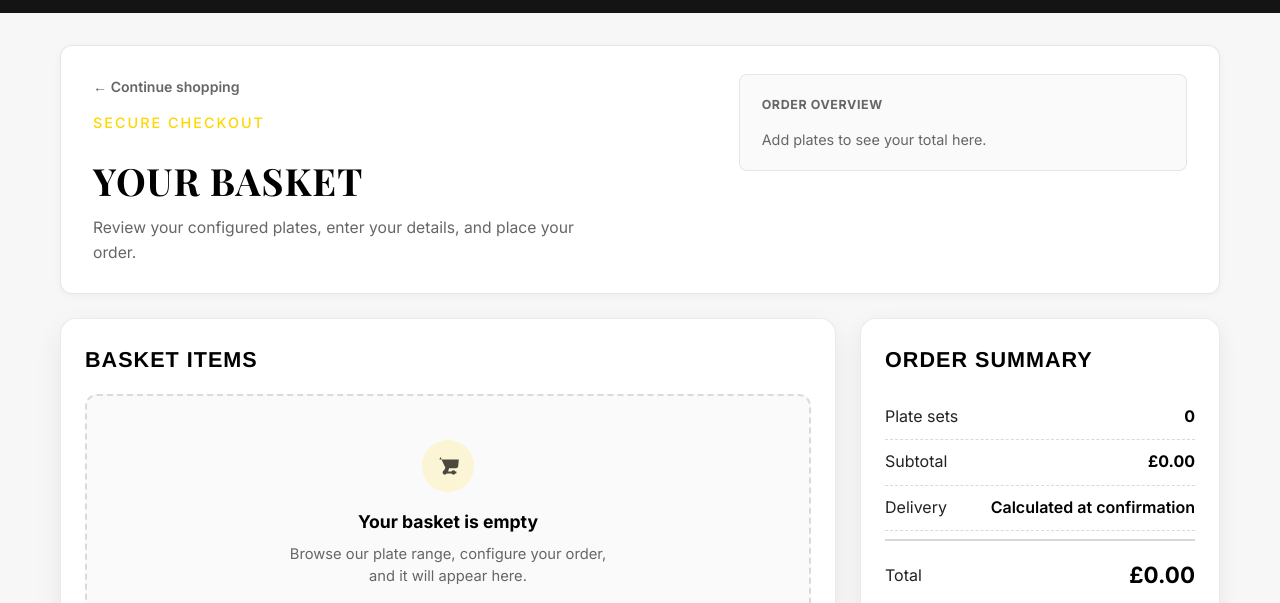
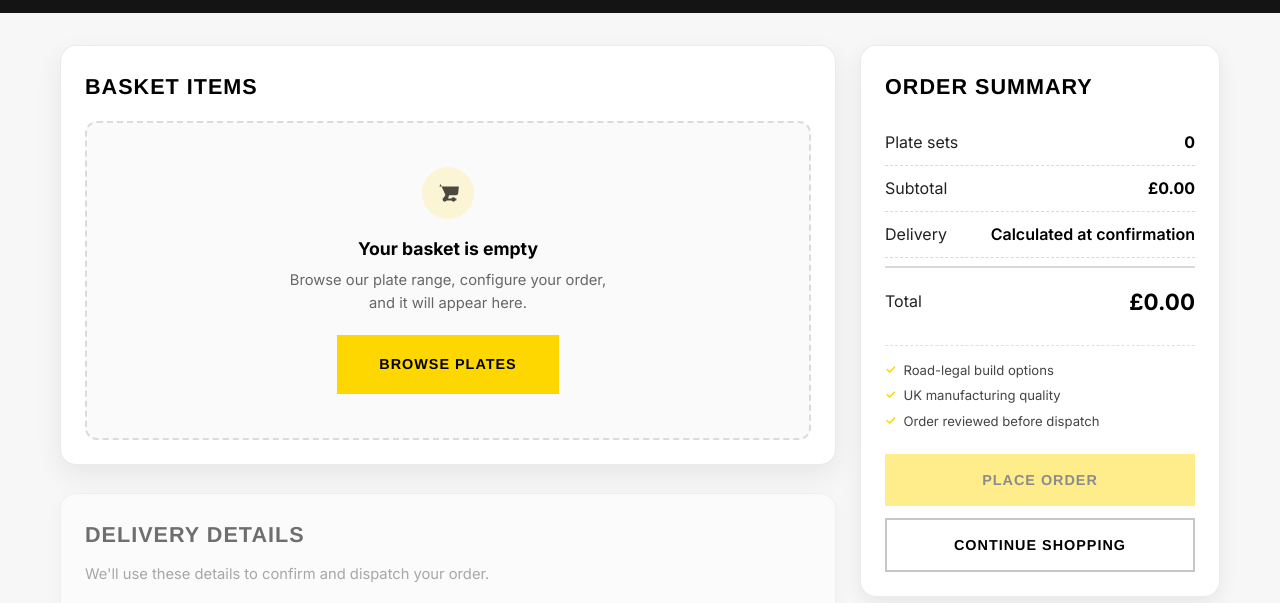
Before and after one commit to TamGamer97/the-plate-shop, a plain HTML site: page basket.html in a window 1280 px wide. Shown: the part 99-702 px from the top of the page. Drawn offline with nearby package versions, Linux system fonts and the light colour scheme; a web font is replaced by a local one.

Commit message:
basket update

```diff
--- a/basket.html
+++ b/basket.html
@@ -49,33 +49,6 @@
     </nav>
 
     <main class="basket-page">
-        <section class="basket-hero">
-            <div class="container">
-                <div class="basket-hero-card basket-hero-layout" id="basketHeroCard">
-                    <div class="basket-hero-info">
-                        <a href="index.html#plates" class="product-back-link basket-back-link">← Continue shopping</a>
-                        <p class="section-label basket-hero-label">Secure Checkout</p>
-                        <h1 class="basket-title">Your Basket</h1>
-                        <p class="basket-subtitle">Review your configured plates, enter your details, and place your order.</p>
-                    </div>
-                    <aside class="basket-hero-summary" aria-live="polite">
-                        <p class="basket-hero-summary-label">Order Overview</p>
-                        <div class="basket-hero-stats">
-                            <div class="basket-hero-stat">
-                                <span>Plate sets</span>
-                                <strong id="basketHeroCount">0</strong>
-                            </div>
-                            <div class="basket-hero-stat">
-                                <span>Subtotal</span>
-                                <strong id="basketHeroSubtotal">£0.00</strong>
-                            </div>
-                        </div>
-                        <p class="basket-hero-empty-note" id="basketHeroEmptyNote">Add plates to see your total here.</p>
-                    </aside>
-                </div>
-            </div>
-        </section>
-
         <section class="basket-content-section">
             <div class="container">
                 <div class="basket-checkout-layout">
--- a/css/styles.css
+++ b/css/styles.css
@@ -801,6 +801,10 @@ body.menu-open {
     min-height: 100vh;
     padding-top: 0.5rem;
     padding-bottom: 5rem;
+}
+
+.basket-page .basket-content-section {
+    padding-top: 1.5rem;
 }
 
 .product-hero,
--- a/js/script.js
+++ b/js/script.js
@@ -517,9 +517,6 @@ function initBasketPage() {
     if (!basketNode) return;
 
     const basketEmptyState = document.getElementById('basketEmptyState');
-    const basketHeroCard = document.getElementById('basketHeroCard');
-    const basketHeroCount = document.getElementById('basketHeroCount');
-    const basketHeroSubtotal = document.getElementById('basketHeroSubtotal');
     const itemCountNode = document.getElementById('basketItemCount');
     const subtotalNode = document.getElementById('basketSubtotal');
     const totalNode = document.getElementById('basketGrandTotal');
@@ -557,7 +554,6 @@ function initBasketPage() {
 
         basketNode.innerHTML = '';
         setBasketVisibility(hasItems);
-        basketHeroCard.classList.toggle('has-items', hasItems);
 
         items.forEach(item => {
             const lineTotal = (Number(item.quantity) || 1) * Number(item.unitPrice || 0);
@@ -607,8 +603,6 @@ function initBasketPage() {
         });
 
         const totals = basketTotals(items);
-        basketHeroCount.textContent = String(totals.itemCount);
-        basketHeroSubtotal.textContent = formatGBP(totals.subtotal);
         itemCountNode.textContent = String(totals.itemCount);
         subtotalNode.textContent = formatGBP(totals.subtotal);
         totalNode.textContent = formatGBP(totals.subtotal);
```
